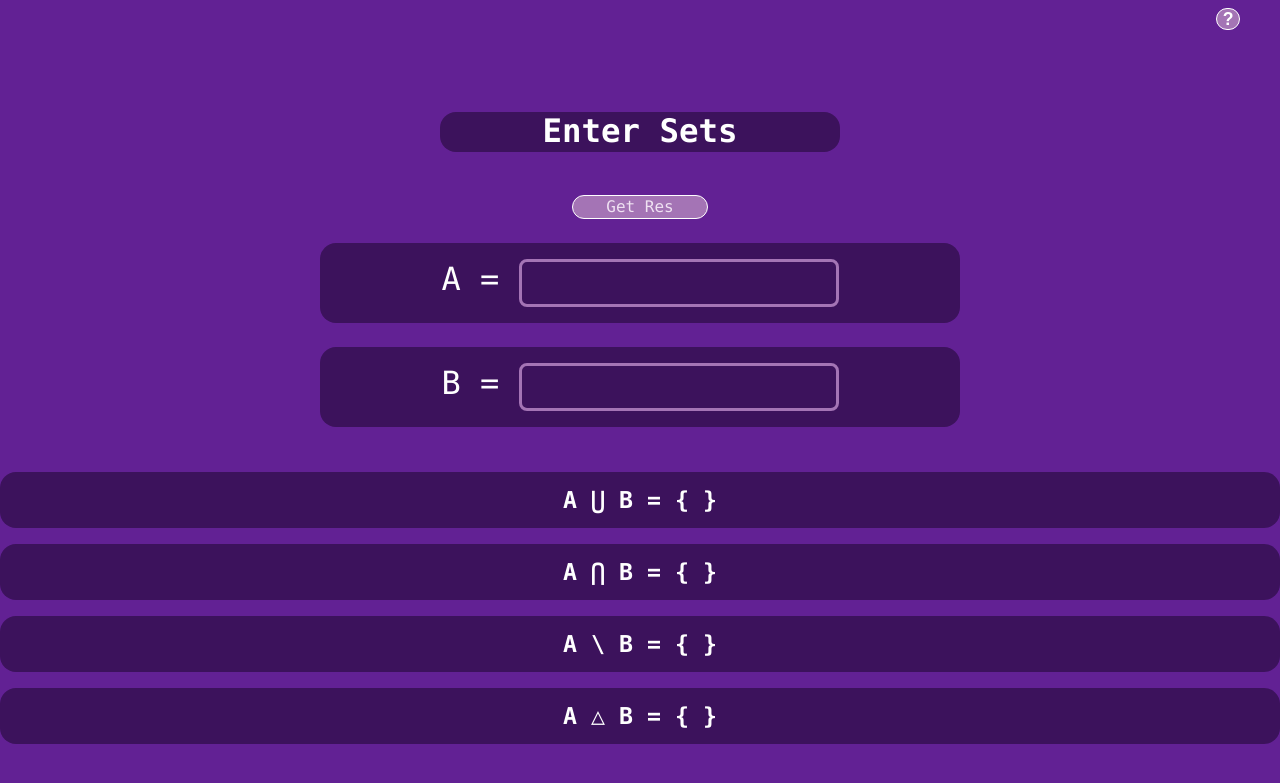
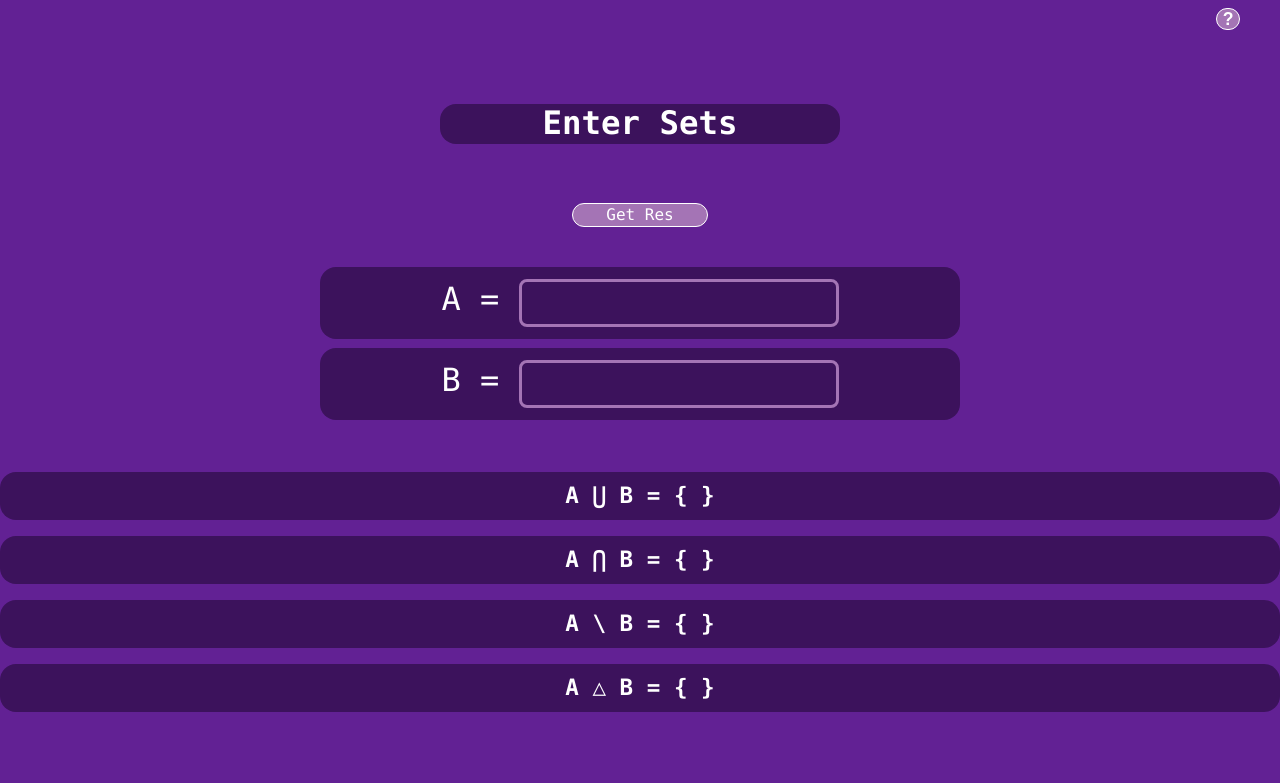
Before and after one commit to Iwlj4s/Basics_Of_Discrete_Math, a Flask app: page / in a window 1280 px wide. Shown: the top 783 px of the page. Run offline with Flask 3, Linux system fonts and the light colour scheme; some libraries are stand-ins or nearby versions.

Commit message:
Change some logic, add some workpieces

```diff
--- a/form.py
+++ b/form.py
@@ -1,5 +1,5 @@
 from flask_wtf import FlaskForm
-from wtforms import StringField, SubmitField
+from wtforms import StringField, SubmitField, BooleanField
 
 
 # Main form for user input
@@ -7,4 +7,6 @@ class SetsForm(FlaskForm):
     user_a_value = StringField('A = ')
     user_b_value = StringField('B = ')
 
+    user_U_value = StringField('U = ')
+
     user_submit_btn = SubmitField('Get Res')
--- a/operations_functions/a_intersection_b.py
+++ b/operations_functions/a_intersection_b.py
@@ -5,6 +5,7 @@ def intersection_a_b(a, b):
         for j in range(len(b)):
             if a[i] == b[j] and a[i] not in a_intersection_b:
                 a_intersection_b.append(a[i])
-            a_intersection_b.sort(key=int)
+
+    a_intersection_b.sort(key=int)
 
     return a_intersection_b
--- a/operations_functions/a_merge_b.py
+++ b/operations_functions/a_merge_b.py
@@ -9,6 +9,6 @@ def merge_a_b(a, b):
         if b[j] not in res_a_merge_b:
             res_a_merge_b.append(b[j])
 
-        res_a_merge_b.sort(key=int)
+    res_a_merge_b.sort(key=int)
 
     return res_a_merge_b
--- a/static/css/main.css
+++ b/static/css/main.css
@@ -1,6 +1,7 @@
 body{
     font-family: 'Consolas';
     font-size: 2.7vh;
+
     background-color: #622194;
     color:white;
 }
@@ -32,9 +33,12 @@ background:  #a474b5; /* Firefox */
 /* MAIN SECTION*/
 .main_section{
     font-family: 'Consolas';
+
     position: relative;
+
     display: flex;
     justify-content: center;
+
     width:100%;
 
     margin-top:2vh;
@@ -42,7 +46,7 @@ background:  #a474b5; /* Firefox */
 
 /* Title */
 .main_title{
-    margin-top: 12vh;
+    margin-top: 11vh;
     text-align: center;
 
     width: 50vh;
@@ -57,43 +61,38 @@ background:  #a474b5; /* Firefox */
 .form-block{
     font-family: 'Consolas';
     position: absolute;
+
     display: flex;
     justify-content: center;
 
-    margin-top: 22vh;
+    margin-top: 19vh;
 }
 
-/* User Data "Block"*/
-.user_data_A{
-    margin-top: 3vh;
-    padding-top: 2vh;
+/* User Data */
+
+.user-data-content{
+    margin-top: 5vh;
+}
+
+.user_data_A,
+.user_data_B{
+    margin-top: 1.2vh;
+    padding-top: 1.5vh;
 
     text-align: center;
     font-size: 4vh;
 
     width: 80vh;
-    height: 10vh;
+    height: 9vh;
 
     background-color: #3c125c;
     border-radius: 2vh;
 }
 
-.user_data_B{
-    margin-top: 3vh;
-    padding-top: 2vh;
-
-    text-align: center;
-    font-size: 4vh;
-
-    width: 80vh;
-    height: 10vh;
-
-    background-color: #3c125c;
-    border-radius: 2vh;
-}
 
 /* User Data Input Style */
-.user_a_value_style, .user_b_value_style{
+.user_a_value_style,
+.user_b_value_style{
     color: #352526;
 
     font-family: 'Consolas';
@@ -123,14 +122,10 @@ background:  #a474b5; /* Firefox */
     caret-color: #a474b5;
 }
 
-
-.user_data_B{
-    font-size: 4vh;
-}
-
 /* User Submit Button */
 .user_submit{
     text-align: center;
+    margin-top: 4vh;
 }
 
 .btn_submit{
@@ -143,7 +138,7 @@ background:  #a474b5; /* Firefox */
     cursor: pointer;
 
     background-color: #a474b5;
-    color: #efe1f2;
+    color: white;
 
     font-size: 2vh;
     font-family: 'Consolas';
@@ -157,12 +152,26 @@ background:  #a474b5; /* Firefox */
 }
 
 
+}
+
+.get_additional{
+    width: 5vh;
+    height: 2vh;
+
+    border: 5vh;
+
+    background-color: #a474b5;
+}
+
+
 /* Result Block */
 
 .result-block{
     font-family: 'Consolas';
+
     position: absolute;
     display: flex;
+
     justify-content: center;
 
     margin-top: 57vh;
@@ -171,20 +180,21 @@ background:  #a474b5; /* Firefox */
 .result_merge,
 .result_intersection,
 .result_difference,
-.result_symmetrical_difference {
+.result_symmetrical_difference{
     padding-bottom: 2vh;
-    font-size: 3.5vh;
+    font-size: 3.4vh;
 }
 
 .style-merge-a-b,
 .style-intersection-a-b,
 .style-difference-a-b,
 .style-symmetrical-difference-a-b{
-    padding-top:1.7vh;
+    padding-top:1.2vh;
     text-align: center;
 
     width: 160vh;
-    height: 7vh;
+    height: 6vh;
+
     background-color: #3c125c;
     border-radius: 2vh;
 }
@@ -216,6 +226,7 @@ background:  #a474b5; /* Firefox */
 
     border-radius:10vh;
     border: 0.2vh solid white;
+
     cursor: pointer;
 }
 
--- a/templates/index.html
+++ b/templates/index.html
@@ -16,10 +16,14 @@
          <!-- Form With User Data and Submit Btn, like user input a/b -->
         <form action="{{ url_for('index') }}" method="post" class="get-res-form">
             {{ form.csrf_token }}
-            <!-- Button -->
+
+            <!-- User Submit Button -->
             <div class="user_submit">
                 {{form.user_submit_btn(class="btn_submit")}}
+
             </div>
+
+            <div class="user-data-content">
 
                     <!-- User data A -->
                     <div class="user_data_A">
@@ -31,6 +35,8 @@
                     <div class="user_data_B">
                         {{form.user_b_value.label}}
                         {{form.user_b_value(size=40, autocomplete="off", class="user_b_value_style")}}
+                    </div>
+
             </div>
         </form>
     </div>
@@ -100,7 +106,7 @@
                 <p class="operation-info">A/B Rewrite A, removing elements that are in B</p>
                 <p class="operation-info">B/A Rewrite B, removing elements that are in A</p>
                 <p class="res-example">A \ B = { 1, 2}</p>
-                <p class="res-example">A \ B = { 5, 6}</p>
+                <p class="res-example">B \ A = { 5, 6}</p>
             </div>
 
             <!-- About Symmetrical Difference -->
```
Also changed, not shown: operations_functions/a_symmetrical_difference_b.py (+12 -7 lines). Lines whose indentation alone changed are shown as unchanged.
